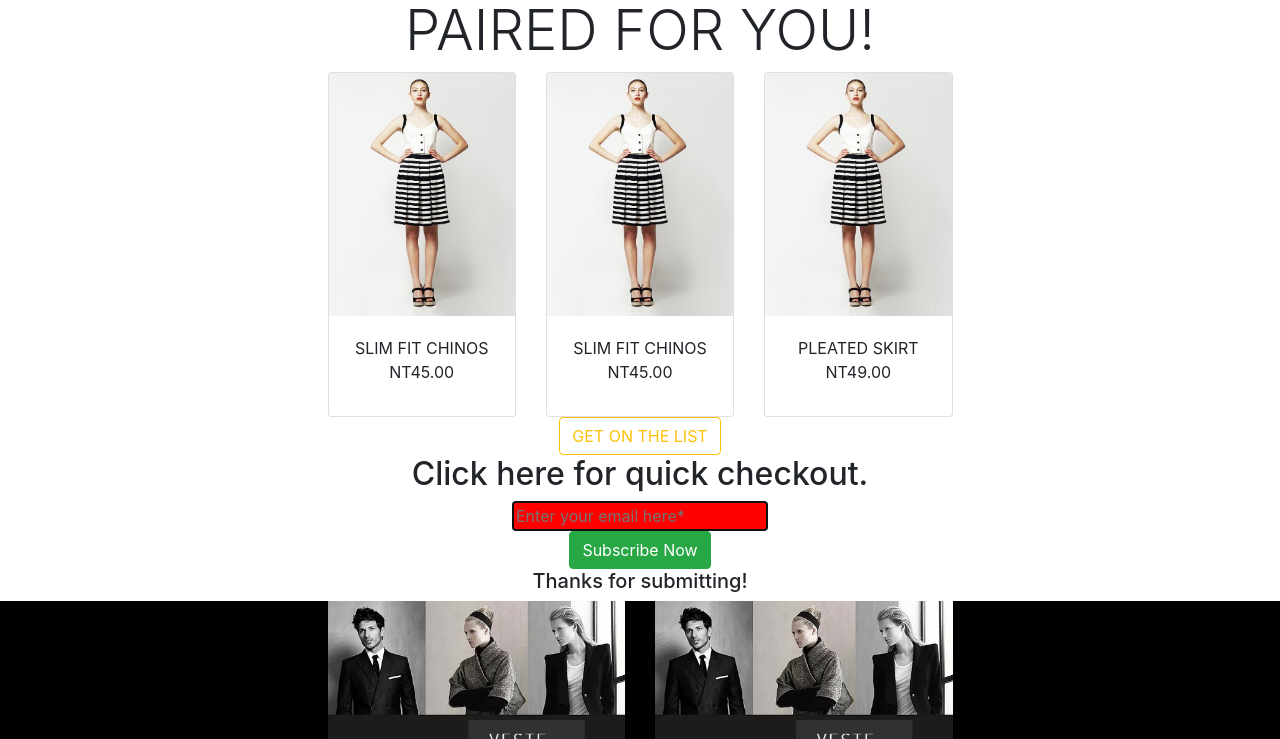
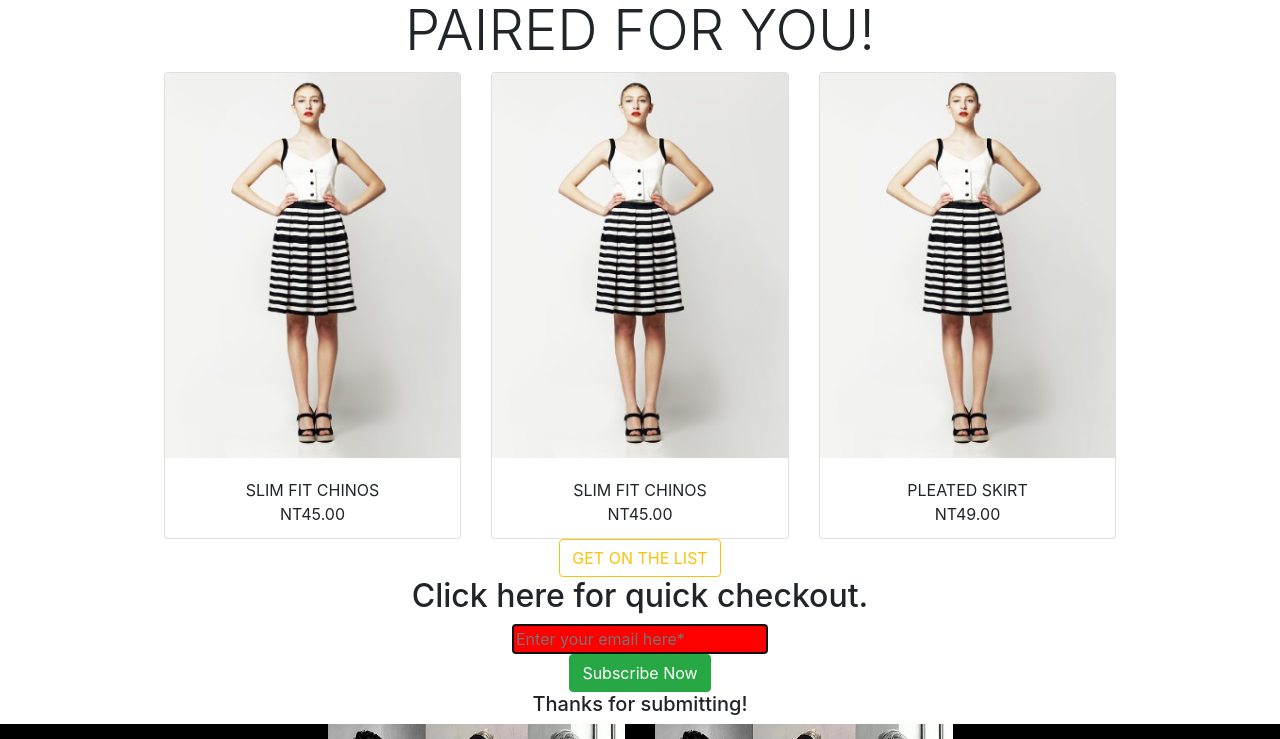
Before and after one commit to marss112/marss112.github.io, a plain HTML site: page index.html in a window 1280 px wide. Shown: the part 738-1477 px from the top of the page. Drawn offline with nearby package versions, Linux system fonts and the light colour scheme.

Commit message:
Add files via upload
789

```diff
--- a/index.html
+++ b/index.html
@@ -310,7 +310,7 @@
 
       <div class="row ">
         <div class="col"> </div>
-        <div class="col-md-2 col-sm-2 home_zoom">
+        <div class="col-md-3 col-sm-3 home_zoom">
           <div id="home-card1" class="card" onclick="location.href=
             '#'">
             <div class="inner">
@@ -318,7 +318,7 @@
                 <img src="/img/home_woman1.jpg" class="card-img-top " alt="">
               </a>
             </div>
-            <div class="card-body text-center" style="height:100px">
+            <div class="card-body text-center" style="height:80px">
               <span id="home-card-text1-1" class="card-title ">SLIM FIT CHINOS</span>
               <br> <span id="" class="card-title "></span>
               <span id="home-card-text1-2" class="card-title home-card">NT45.00</span>
@@ -326,7 +326,7 @@
             </div>
           </div>
         </div>
-        <div class="col-md-2 col-sm-2 home_zoom">
+        <div class="col-md-3 col-sm-3 home_zoom">
           <div id="home-card2" class="card" onclick="location.href=
               '#'">
             <div class="inner">
@@ -334,7 +334,7 @@
                 <img src="/img/home_woman1.jpg" class="card-img-top " alt="">
               </a>
             </div>
-            <div class="card-body text-center" style="height:100px">
+            <div class="card-body text-center" style="height:80px">
               <span id="home-card-text2-1" class="card-title ">SLIM FIT CHINOS</span>
               <br> <span id="" class="card-title "></span>
               <span id="home-card-text2-2" class="card-title home-card">NT45.00</span>
@@ -342,7 +342,7 @@
             </div>
           </div>
         </div>
-        <div class="col-md-2 col-sm-2 home_zoom" onclick="productLoad(this,'women','product1-1')">
+        <div class="col-md-3 col-sm-3 home_zoom" onclick="productLoad(this,'women','product1-1')">
           <div id="home-card3" class="card" onclick="location.href=
           '#'">
             <a href="#"></a>
@@ -351,7 +351,7 @@
                 <img src="/img/home_woman1.jpg" class="card-img-top" alt="">
               </a>
             </div>
-            <div class="card-body text-center" style="height:100px">
+            <div class="card-body text-center" style="height:80px">
               <span id="home-card-text3-1" class="card-title ">PLEATED SKIRT</span>
               <br> <span id="" class="card-title "></span>
               <span id="home-card-text3-2" class="card-title home-card">NT49.00</span>
@@ -688,7 +688,7 @@
             style="height:600px; width: 100%;"></img>
           <input id="btnSmallProduct1-1" type="image" src="./img/women/small_product/product1-1.png"
             onclick="onClickBtnSmallProduct(this)">
-          <input id="btnSmallProduct1-2" type="image" src="../img/women/small_product/product1-2.png"
+          <input id="btnSmallProduct1-2" type="image" src="./img/women/small_product/product1-2.png"
             onclick="onClickBtnSmallProduct(this)">
           <div>
             I'm a product description. I’m a great place to include more information about your product. Buyers like
```
